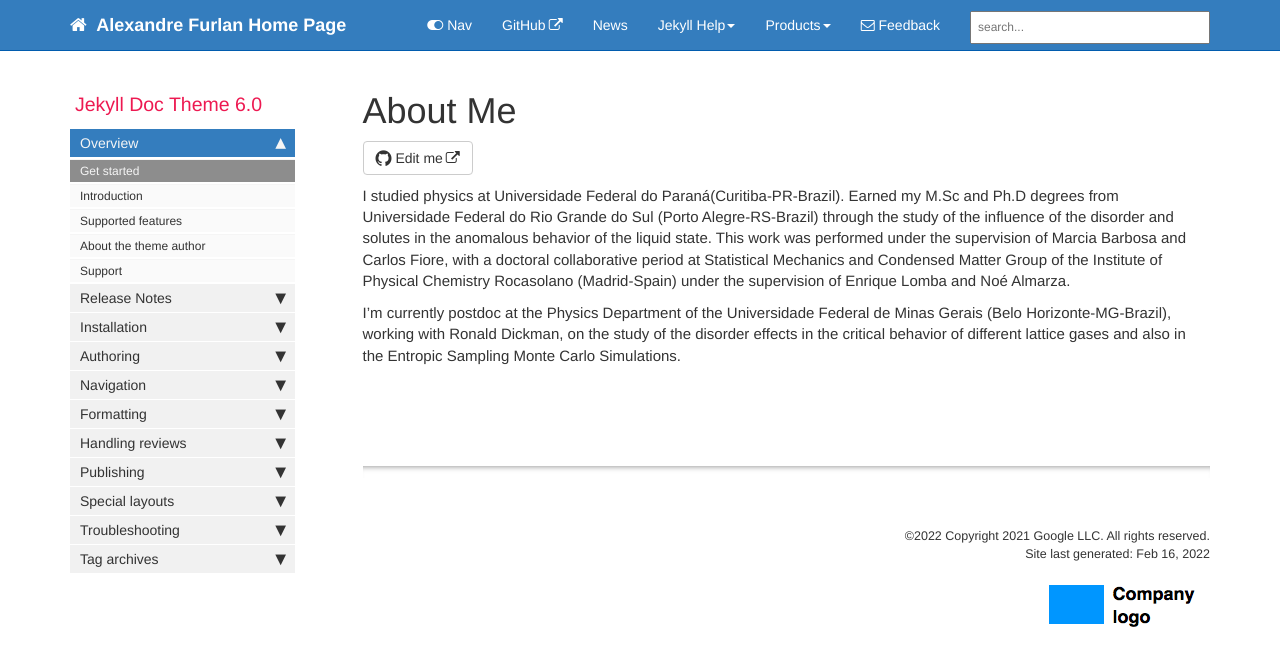
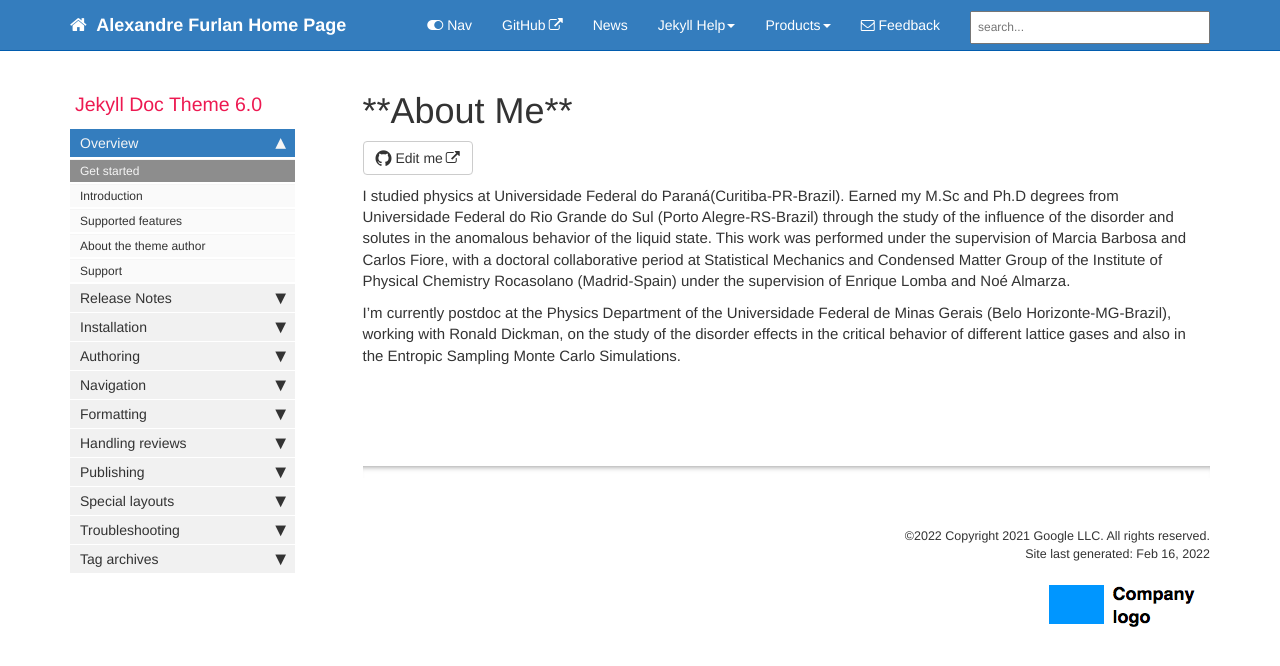
Before and after one commit to apfurlan/apfurlan.github.io, a Jekyll site: the page built from index.md, in a window 1280 px wide. Shown: the top 666 px of the page. Built offline with Jekyll 4.4.1, drawn with Linux system fonts in a browser that asks for light colours; comment, search, counter and statistics services are not loaded.

Commit message:
new commit

```diff
--- a/index.md
+++ b/index.md
@@ -1,5 +1,5 @@
 ---
-title: "About Me"
+title: "**About Me**"
 keywords: sample homepage
 #tags: [getting_started]
 sidebar: mydoc_sidebar
```
Also changed, not shown: 1 other file.
